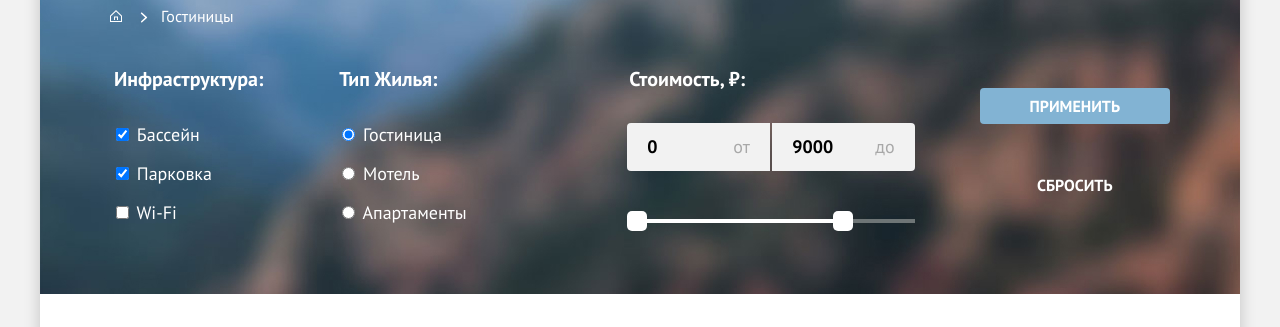
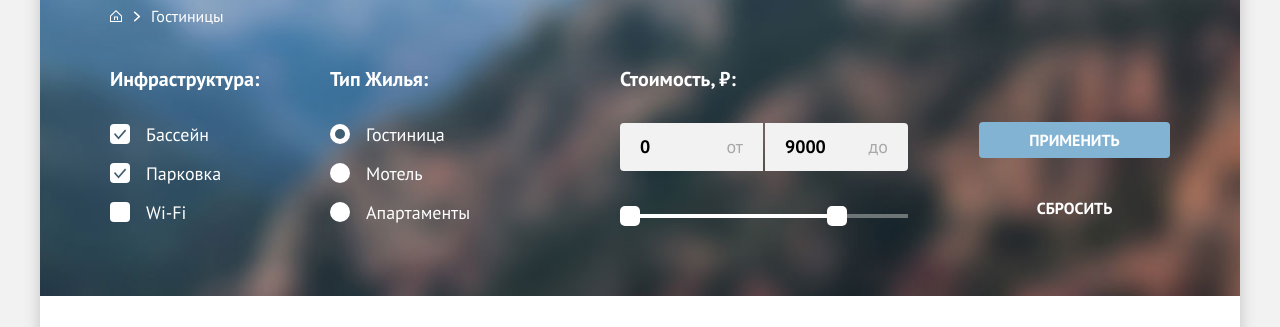
Before and after one commit to htmlacademy-htmlcss/1465863-sedona-39, a plain HTML site: page catalog.html in a window 1280 px wide. Shown: the part 180-507 px from the top of the page. Drawn offline with Linux system fonts and the light colour scheme.

Commit message:
Внес изменения после консультации с наставником:
- Закончил главную страницу (кроме модального окна)
- Закончил страницу каталога
- сделал Pixel Perfect

```diff
--- a/catalog.html
+++ b/catalog.html
@@ -56,8 +56,8 @@
                   <span class="visually-hidden">На главную страницу</span>
                 </a>
               </li>
-              <li class="breadcrumbs-item" aria-current="page">
-                <a class="breadcrumbs-link">
+              <li class="breadcrumbs-item">
+                <a class="breadcrumbs-link" href="#" aria-current="page">
                   Гостиницы
                 </a>
               </li>
@@ -71,20 +71,32 @@
                 <ul class="catalog-filter-list">
                   <li class="catalog-filter-item">
                     <label class="controls" for="pool">
-                      <input class="control-input" type="checkbox" name="pool" id="pool" checked>
+                      <input class="control-input control-checkbox visually-hidden" type="checkbox" name="pool"
+                        id="pool" checked>
+                      <span class="control-mark control-mark-checkbox"></span>
+                      <span class="control-label">
                         Бассейн
+                      </span>
                     </label>
                   </li>
                   <li class="catalog-filter-item">
                     <label class="controls" for="parking">
-                      <input class="control-input" type="checkbox" name="parking" id="parking" checked>
+                      <input class="control-input control-checkbox visually-hidden" type="checkbox" name="parking"
+                        id="parking" checked>
+                      <span class="control-mark control-mark-checkbox"></span>
+                      <span class="control-label">
                         Парковка
+                      </span>
                     </label>
                   </li>
                   <li class="catalog-filter-item">
                     <label class="controls" for="wifi">
-                      <input class="control-input" type="checkbox" name="wifi" id="wifi">
+                      <input class="control-input control-checkbox visually-hidden" type="checkbox" name="wifi"
+                        id="wifi">
+                      <span class="control-mark control-mark-checkbox"></span>
+                      <span class="control-label">
                         Wi-Fi
+                      </span>
                     </label>
                   </li>
                 </ul>
@@ -94,22 +106,31 @@
                 <ul class="catalog-filter-list">
                   <li class="catalog-filter-item">
                     <label class="controls" for="hotel">
-                      <input class="control-input" type="radio" name="accomodation_type" id="hotel" value="hotel"
-                        checked>
-                      Гостиница
+                      <input class="control-input control-radio visually-hidden" type="radio" name="accomodation_type"
+                        id="hotel" value="hotel" checked>
+                      <span class="control-mark control-mark-radio"></span>
+                      <span class="control-label">
+                        Гостиница</span>
                     </label>
                   </li>
                   <li class="catalog-filter-item">
                     <label class="controls" for="motel">
-                      <input class="control-input" type="radio" name="accomodation_type" id="motel" value="motel">
+                      <input class="control-input control-radio visually-hidden" type="radio" name="accomodation_type"
+                        id="motel" value="motel">
+                      <span class="control-mark control-mark-radio"></span>
+                      <span class="control-label">
                         Мотель
+                      </span>
                     </label>
                   </li>
                   <li class="catalog-filter-item">
                     <label class="controls" for="appartment">
-                      <input class="control-input" type="radio" name="accomodation_type" id="appartment"
-                        value="appartment">
+                      <input class="control-input control-radio visually-hidden" type="radio" name="accomodation_type"
+                        id="appartment" value="appartment">
+                      <span class="control-mark control-mark-radio"></span>
+                      <span class="control-label">
                         Апартаменты
+                      </span>
                     </label>
                   </li>
                 </ul>
@@ -142,7 +163,7 @@
                 </div>
                 <div class="range">
                   <div class="range-scale">
-                    <div class="range-bar" style="left: 0; width: 226px">
+                    <div class="range-bar" style="left: 0; width: 227px">
                       <button type="button" class="range-toggle toggle-min">
                         <button type="button" class="range-toggle toggle-max"></button>
                       </button>
@@ -189,6 +210,8 @@
                 <a class="card-link" href="#">
                   <img class="card-image" src="images/amara_resort.jpg" width="300" height="212"
                     alt="Amara Resort & Spa picture">
+                </a>
+                <a class="card-link" href="#">
                   <h3 class="card-title">Amara Resort & Spa</h3>
                 </a>
                 <!-- <div class="hotel-price-container"> -->
@@ -208,6 +231,8 @@
                 <a class="card-link" href="#">
                   <img class="card-image" src="images/villas_at_poco_diablo.jpg" width="300" height="212"
                     alt="Villas at Poco Diablo picture">
+                </a>
+                <a class="card-link" href="#">
                   <h3 class="card-title">Villas at Poco Diablo</h3>
                 </a>
                 <!-- <div class="hotel-price-container"> -->
@@ -227,6 +252,8 @@
                 <a class="card-link" href="#">
                   <img class="card-image" src="images/desert_quail_inn.jpg" width="300" height="212"
                     alt="Desert Quail Inn picture">
+                </a>
+                <a class="card-link" href="#">
                   <h3 class="card-title">Desert Quail Inn</h3>
                 </a>
                 <!-- <div class="hotel-price-container"> -->
@@ -246,6 +273,8 @@
                 <a class="card-link" href="#">
                   <img class="card-image" src="images/green_tree_inn.jpg" width="300" height="212"
                     alt="GreenTree Inn picture">
+                </a>
+                <a class="card-link" href="#">
                   <h3 class="card-title">GreenTree Inn</h3>
                 </a>
                 <!-- <div class="hotel-price-container"> -->
--- a/styles/styles.css
+++ b/styles/styles.css
@@ -474,7 +474,7 @@ img {
   line-height: 36px;
   text-transform: uppercase;
   margin: 0;
-  margin-bottom: 20px;
+  margin-bottom: 21px;
 }
 
 .subscribe-description {
@@ -499,11 +499,13 @@ img {
   border-bottom-left-radius: 4px;
 }
 
-.email:hover,
-.email:focus {
+.email:hover {
   background-color: #E6E6E6;
 }
 
+.email:focus {
+  outline: 3px solid #83B3D3;
+}
 
 /* Стилизация кнопок "Подписаться" и "Применить" */
 .subscribe-button {
@@ -572,11 +574,11 @@ img {
 .footer-container {
   margin: 0 auto;
   width: 1060px;
-  padding-top: 40px;
+  padding-top: 44px;
   padding-bottom: 30px;
   display: flex;
   justify-content: space-between;
-  align-items: baseline;
+  align-items: center;
 }
 
 .social-list {
@@ -588,6 +590,10 @@ img {
   margin: 0;
   list-style: none;
 
+}
+
+.phone-number {
+  margin-top: 7px;
 }
 
 
@@ -608,7 +614,7 @@ img {
   position: relative;
 }
 
-.social-icon {
+/* .social-icon {
   position: absolute;
   top: 0;
   right: 0;
@@ -616,7 +622,7 @@ img {
   left: 0;
   margin: 0 auto;
   fill: #83B3D3;
-}
+} */
 
 .social-link:hover path,
 .social-link:focus path {
@@ -665,10 +671,9 @@ img {
   display: flex;
   flex-wrap: wrap;
   padding: 0;
-  gap: 11px;
+
   align-items: center;
   list-style: none;
-  position: relative;
 }
 
 .breadcrumbs-home {
@@ -681,16 +686,19 @@ img {
 }
 
 .breadcrumbs-item {
-  margin-right: 28px;
+  margin-right: 29px;
+  position: relative;
+}
+
+.breadcrumbs-link {
+  font-size: 16px;
+  color: #ffffff;
+  text-decoration: none;
 }
 
 
 .breadcrumbs-link:hover {
   opacity: 0.6;
-}
-
-.breadcrumbs-link:focus {
-  color: #FFFFFF;
 }
 
 .breadcrumbs-link:active {
@@ -701,7 +709,6 @@ img {
   visibility: hidden;
 }
 
-/* Не работает!!! ПЕРЕСМОТРЕТЬ КАСТ */
 .breadcrumbs-item::after {
   position: absolute;
   content: "";
@@ -709,10 +716,9 @@ img {
   background-repeat: no-repeat;
   background-position: center;
   background-size: contain;
-
   margin-right: 10px;
-  top: 2px;
-  left: 30px;
+  top: 1px;
+  left: -18px;
   width: 8px;
   height: 20px;
 }
@@ -739,11 +745,48 @@ img {
 }
 
 .catalog-filter-group {
+  margin: 0;
   padding: 0;
   margin-right: 70px;
   min-width: 150px;
   border: none;
 }
+
+.catalog-filter-label {
+  position: relative;
+}
+
+/* .checkbox-list {
+  display: block;
+  position: relative;
+}
+
+.control-checkbox {
+  position: absolute;
+  width: 20px;
+  height: 20px;
+  border-radius: 4px;
+  background-color: #FFFFFF;
+}
+
+.control-label {
+  padding-left: 36px;
+}
+
+.control-radio-list {
+  display: block;
+  position: relative;
+}
+
+.control-radio {
+  position: absolute;
+  width: 20px;
+  height: 20px;
+  border-radius: 50%;
+  background-color: #FFFFFF;
+} */
+
+
 
 .price-range {
   margin: 0;
@@ -757,11 +800,14 @@ img {
   display: flex;
   flex-direction: column;
   margin-left: auto;
-  justify-content: space-around;
+  width: 191px;
+  gap: 32px;
+  margin-top: 55px;
 }
 
 
 .catalog-filter-title {
+  padding: 0;
   margin-bottom: 32px;
   font-size: 20px;
   line-height: 24px;
@@ -777,6 +823,9 @@ img {
 
 .catalog-filter-item {
   margin-bottom: 16px;
+  font-size: 18px;
+  line-height: 23px;
+  color: #FFFFFF;
 }
 
 .catalog-filter-item:last-child {
@@ -784,8 +833,65 @@ img {
 }
 
 .controls {
-  font-size: 18px;
-  line-height: 23px;
+  display: block;
+  position: relative;
+  padding-left: 36px;
+  cursor: pointer;
+}
+
+.controls:hover {
+  opacity: 0.6;
+}
+
+.controls:active {
+  opacity: 0.3;
+}
+
+.control-input:focus + .control-mark {
+  outline: 3px solid #83b3d3;
+}
+
+.controls:has(.control-input:disabled) {
+  opacity: 0.3;
+  cursor: default;
+}
+
+.control-mark {
+  position: absolute;
+  top: 1px;
+  left: 0;
+  width: 20px;
+  height: 20px;
+  background-color: #FFFFFF;
+}
+
+.control-checkbox:checked + .control-mark::before {
+  position: absolute;
+  content: "";
+  width: 20px;
+  height: 20px;
+  background-image: url('../images/tick-mark.svg');
+  background-repeat: no-repeat;
+  background-position: center;
+}
+
+.control-mark-checkbox {
+  border-radius: 4px;
+}
+
+.control-mark-radio {
+  border-radius: 50%;
+}
+
+.control-radio:checked + .control-mark::before {
+  position: absolute;
+  content: "";
+  top: 5px;
+  left: 5px;
+  width: 10px;
+  height: 10px;
+  background-color: #3f5e72;
+  border-radius: 50%;
 }
 
 .catalog-content-title {
@@ -799,27 +905,22 @@ img {
   display: grid;
   grid-template-columns: repeat(2, 1fr);
   column-gap: 2px;
-  margin-bottom: 48px;
+  margin-bottom: 43px;
 }
 
 .label-price-range {
-  padding-top: 12px;
+  right: 20px;
   position: absolute;
   font-family: inherit;
   font-size: 18px;
   line-height: 24px;
   color: #000000;
   opacity: 0.3;
+  top: 50%;
+  transform: translateY(-50%);
 }
 
-/* НАКАЛХОЗИЛ КАК УБРАТЬ?????? */
-.min-label {
-  padding-left: 106px;
-}
 
-.max-label {
-  padding-left: 103px;
-}
 
 
 .range-input {
@@ -843,6 +944,7 @@ img {
 .range-input:focus {
   background-color: #e6e6e6;
 }
+
 .range-input:focus {
   outline: 3px solid #83B3D3;
 }
@@ -883,6 +985,7 @@ img {
 .range-toggle:hover {
   background-color: #FFFFFF;
   border: none;
+  box-shadow: 0 4px 10px 0 rgba(0, 0, 0, 0.25);
 }
 
 .range-toggle:focus,
@@ -891,13 +994,15 @@ img {
 }
 
 .toggle-min {
-  top: -8px;
+  top: 50%;
+  transform: translateY(-50%);
   left: 0;
 }
 
 .toggle-max {
-  top: -8px;
-  left: 206px;
+  top: 50%;
+  transform: translateY(-50%);
+  right: 0;
 }
 
 .filter-button {
@@ -946,6 +1051,7 @@ img {
   background-image: url('../images/selector-arrow.svg');
   background-repeat: no-repeat;
   background-position: right 18px center;
+  cursor: pointer;
 }
 
 .search-control:hover,
@@ -1035,7 +1141,8 @@ img {
   grid-template-columns: repeat(3, 340px);
   padding: 0;
   margin: 0;
-  gap: 20px;
+  row-gap: 21px;
+  column-gap: 20px;
   list-style: none;
   margin-bottom: 40px;
   padding-bottom: 40px;
@@ -1076,7 +1183,7 @@ img {
 
 
 .card-title {
-  margin-bottom: 0;
+  margin: 0;
   font-size: 24px;
   line-height: 28px;
   font-weight: 700;
@@ -1199,7 +1306,7 @@ img {
   font-size: 20px;
   line-height: 36px;
   border-radius: 4px;
-  padding: 10px;
+  padding: 11px;
   box-sizing: border-box;
 }
 
@@ -1209,6 +1316,7 @@ img {
   padding: 0;
   gap: 8px;
   list-style: none;
+  margin-bottom: 58px;
 }
 
 .pagination-link-current {
```
Lines whose indentation alone changed are shown as unchanged.
